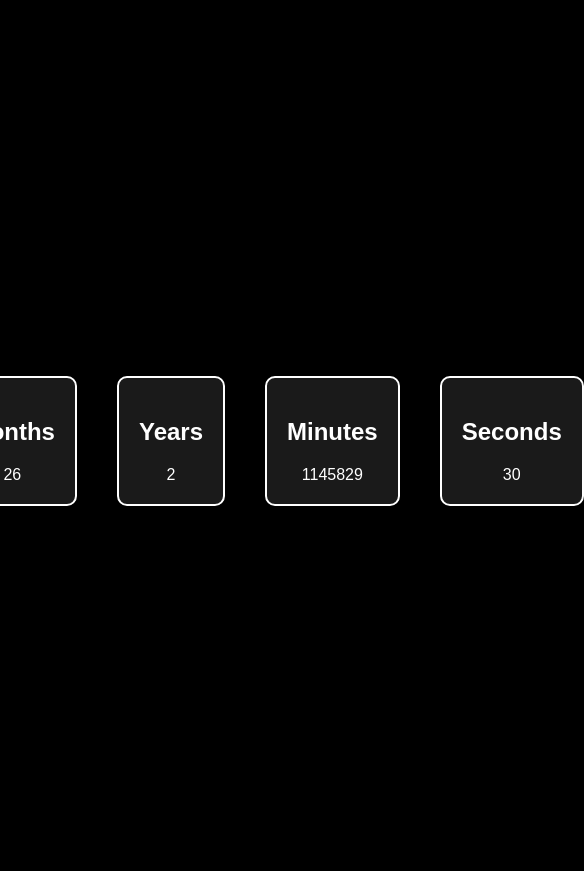
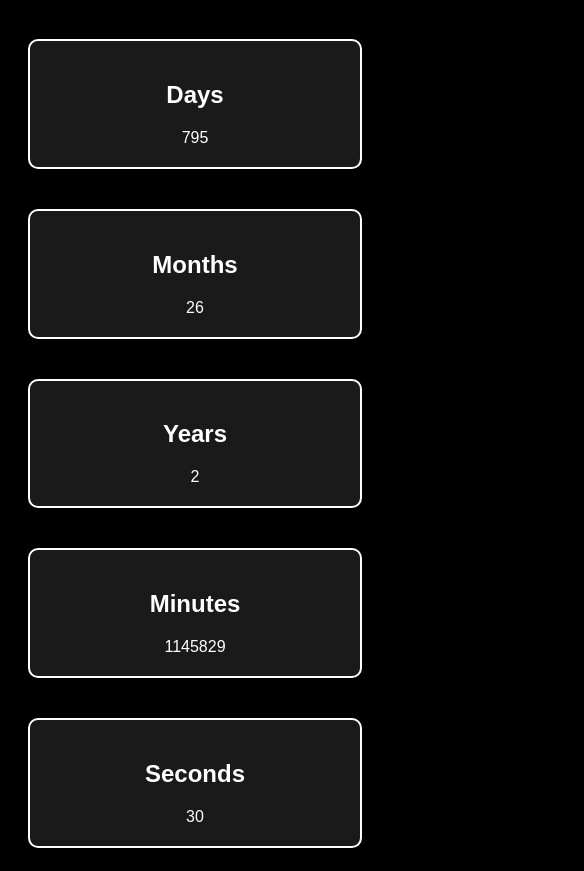
Before and after one commit to sujaysreedhar/wehaventmetfrom, a plain HTML site: page index.html in a window 390 px wide. Shown: the part 61-932 px from the top of the page, 584 px wide, since content can reach past the window. Drawn offline with Linux system fonts and the light colour scheme.

Commit message:
Update index.html

```diff
--- a/index.html
+++ b/index.html
@@ -16,6 +16,7 @@
             justify-content: center;
             align-items: center;
             height: 100vh;
+            flex-wrap: wrap;
         }
         .counter-card {
             border: 2px solid white;
@@ -24,6 +25,14 @@
             margin: 20px;
             background-color: rgba(255, 255, 255, 0.1);
             box-shadow: 0 4px 8px rgba(0, 0, 0, 0.1);
+            flex-basis: 45%;
+            max-width: 300px;
+        }
+
+        @media screen and (max-width: 600px) {
+            .counter-card {
+                flex-basis: 90%;
+            }
         }
     </style>
 </head>
```
